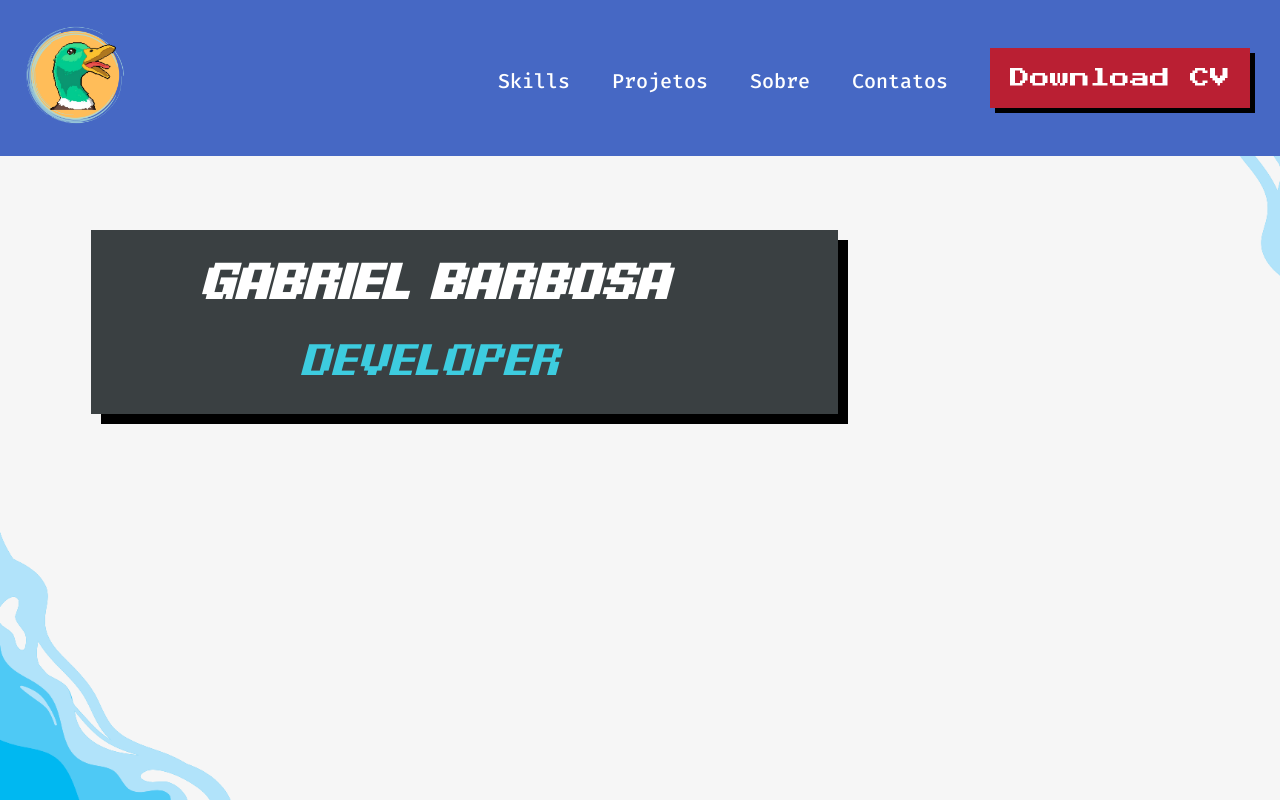
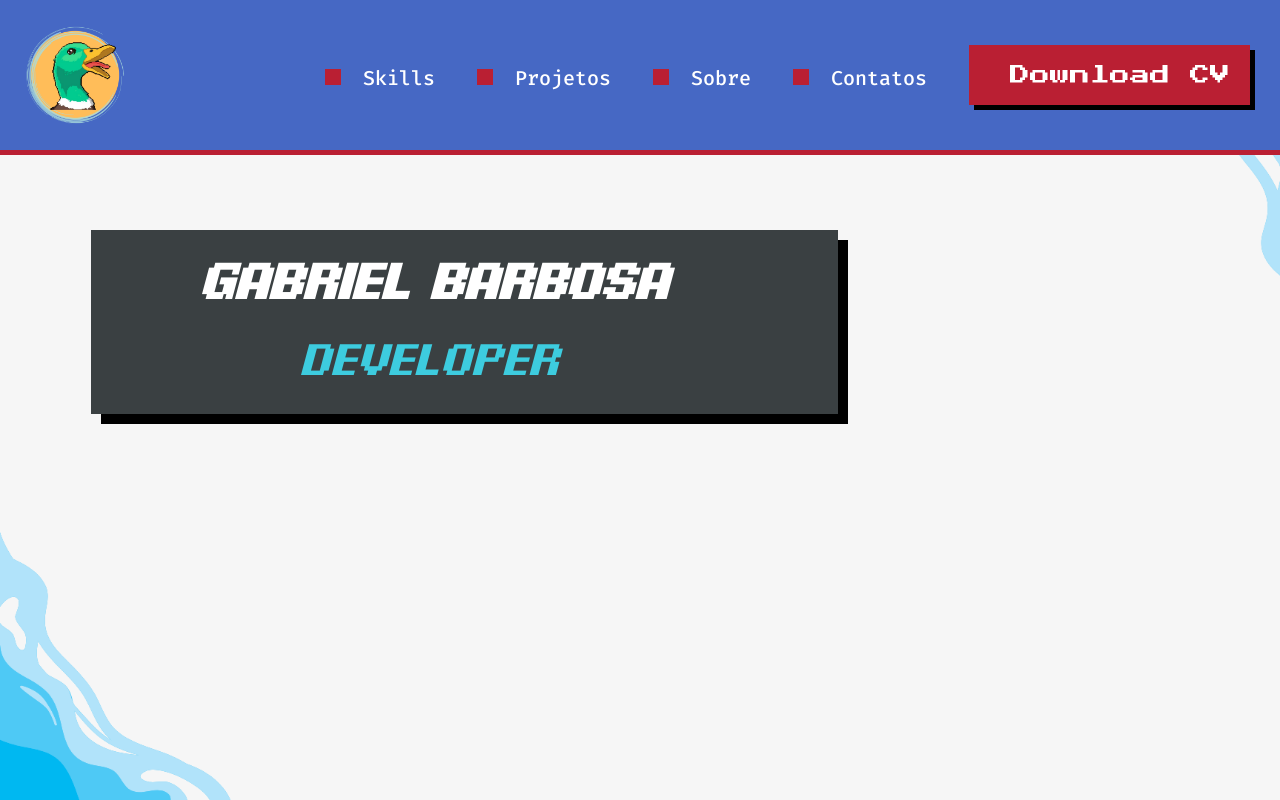
Before and after one commit to BarbosaPereira/Projeto-Portifolio, a plain HTML site: page index.html in a window 1280 px wide. Drawn offline with Linux system fonts and the light colour scheme.

Commit message:
finalizando header

```diff
--- a/css/index.css
+++ b/css/index.css
@@ -18,29 +18,14 @@ para procurar de onde ela vem, e dizer o tipo de formato " format "  que ela pod
 header {
     display: flex;
     justify-content: space-between;
-    align-items:center ;
+    align-items: center;
     background-color: rgb(70, 104, 196);
-
+    border-bottom:5px solid #BA1F33
 }
 
 nav {
 
-   text-align: right;
-}
-
-#icone {}
-
-#button {
-    display: inline-block;
-    font-family: 'Press Start 2P';
-    background: #BA1F33;
-    height: 60px;
-    line-height: 60px;
-    ;
-    /*para centralizar o line-height tem que ter o mesmo tamanho do height*/
-    padding-left: 20px;
-    padding-right: 20px;
-    box-shadow: 5px 5px 0px #000000;
+    text-align: right;
 }
 
 a {
@@ -55,6 +40,29 @@ a {
 
 }
 
+a::before {
+    display: inline-block;
+    content: "";
+    background-color: #BA1F33;
+    margin-right: 10px;
+    padding: 8px;
+}
+
+#button{
+    display: inline-block;
+    font-family: 'Press Start 2P';
+    background: #BA1F33;
+    height: 60px;
+    line-height: 60px;
+    ;
+    /*para centralizar o line-height tem que ter o mesmo tamanho do height*/
+    padding-left: 15px;
+    padding-right: 20px;
+    box-shadow: 5px 5px 0px #000000;
+}
+#button:hover{
+    background: #189e18;
+}
 
 #nome {
     display: inline-block;
@@ -90,15 +98,16 @@ a {
     line-height: 30px;
 }
 
-body,html{
+body,html {
     margin: 0px;
     height: 100%;
 }
-.bg{
-background: url(../assets/img/fundo.png);
-background-repeat: no-repeat;
-background-size:cover;
-background-position: center;
-background-attachment: fixed;
+
+.bg {
+    background: url(../assets/img/fundo.png);
+    background-repeat: no-repeat;
+    background-size: cover;
+    background-position: center;
+    background-attachment: fixed;
 
 }
--- a/index.html
+++ b/index.html
@@ -12,16 +12,15 @@
 
     <link rel="stylesheet" href="css/reset.css">
     <link rel="stylesheet" href="css/index.css">
+
 </head>
 
     <body class="bg">
-       <audio src="./assets/audio/Pato SMS (Alto).mp3" autoplay></audio>
 
         <header>
-            <a id="icone" href="https://br.depositphotos.com/stock-photos/pato.html" target="blank">
                 <!--target="blank" serve para quando clicar no "link" ele abrir outra aba, e não sobrepor-se-->
                 <img src="./assets/img/pato.png" width="150px" height="150px" alt="PATO">
-            </a>
+
             <nav>
                 <a href="" lang = "en"> Skills </a>
                 <a href=""> Projetos </a>
```
